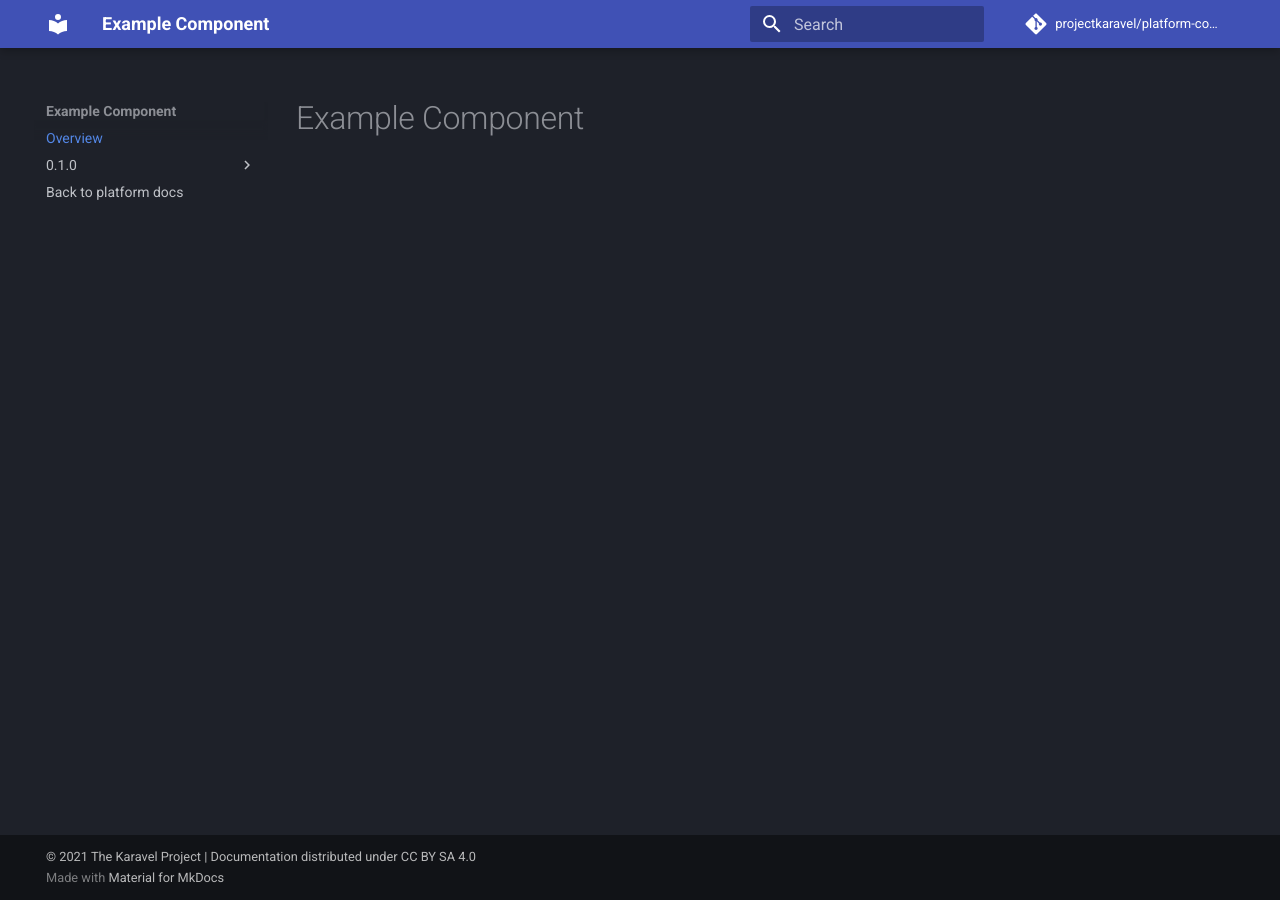
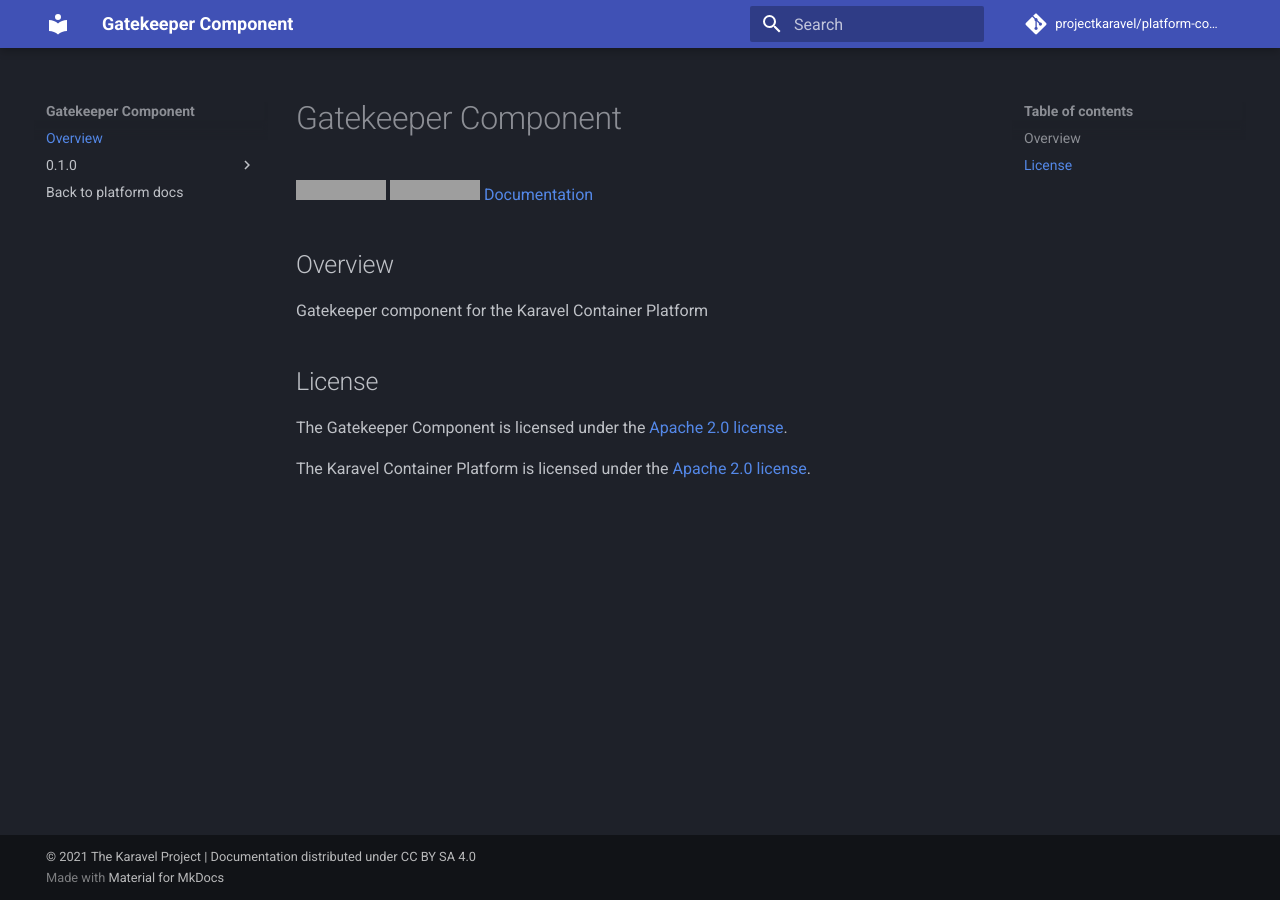
Before and after one commit to karavel-io/platform-component-gatekeeper, an MkDocs documentation site: the page built from docs/index.md, in a window 1280 px wide. Built offline with MkDocs 1.6.1 and Material for MkDocs 9.7.7, drawn with Linux system fonts in a browser that asks for light colours; comment, search, counter and statistics services are not loaded; grey boxes are pictures that could not be loaded.

```diff
--- a/docs/index.md
+++ b/docs/index.md
@@ -1 +1,15 @@
-# Example Component
+# Gatekeeper Component
+
+![Component version](https://img.shields.io/badge/dynamic/yaml?color=blue&label=component+version&query=$.entries.gatekeeper[0].version&url=https%3A%2F%2Frepository.platform.karavel.io%2Funstable%2Findex.yaml&style=for-the-badge)
+[![Gatekeeper version](https://img.shields.io/badge/dynamic/yaml?color=blue&label=gatekeeper+version&query=$.entries.gatekeeper[0].appVersion&url=https%3A%2F%2Frepository.platform.karavel.io%2Funstable%2Findex.yaml&style=for-the-badge)](https://open-policy-agent.github.io/gatekeeper/website/docs/)
+[Documentation](https://docs.karavel.io/components/gatekeeper)
+
+## Overview
+
+Gatekeeper component for the Karavel Container Platform
+
+## License
+
+The Gatekeeper Component is licensed under the [Apache 2.0 license](LICENSE).
+
+The Karavel Container Platform is licensed under the [Apache 2.0 license](https://github.com/projectkaravel/platform/blob/main/LICENSE).
--- a/mkdocs.yml
+++ b/mkdocs.yml
@@ -1,7 +1,7 @@
-site_name: Example Component
-site_url: https://docs.karavel.io/components/example
-repo_name: projectkaravel/platform-component-example
-repo_url: https://github.com/projectkaravel/platform-component-example
+site_name: Gatekeeper Component
+site_url: https://docs.karavel.io/components/gatekeeper
+repo_name: projectkaravel/platform-component-gatekeeper
+repo_url: https://github.com/projectkaravel/platform-component-gatekeeper
 copyright: © 2021 The Karavel Project | Documentation distributed under CC BY SA 4.0
 strict: false
 theme:
```
Also changed, not shown: CONTRIBUTING.md (+2 -2 lines), README.md (+10 -8 lines), RELEASE.md (+3 -3 lines), docs/0.1.0/configuration.md (+2 -2 lines), 8 other files.
